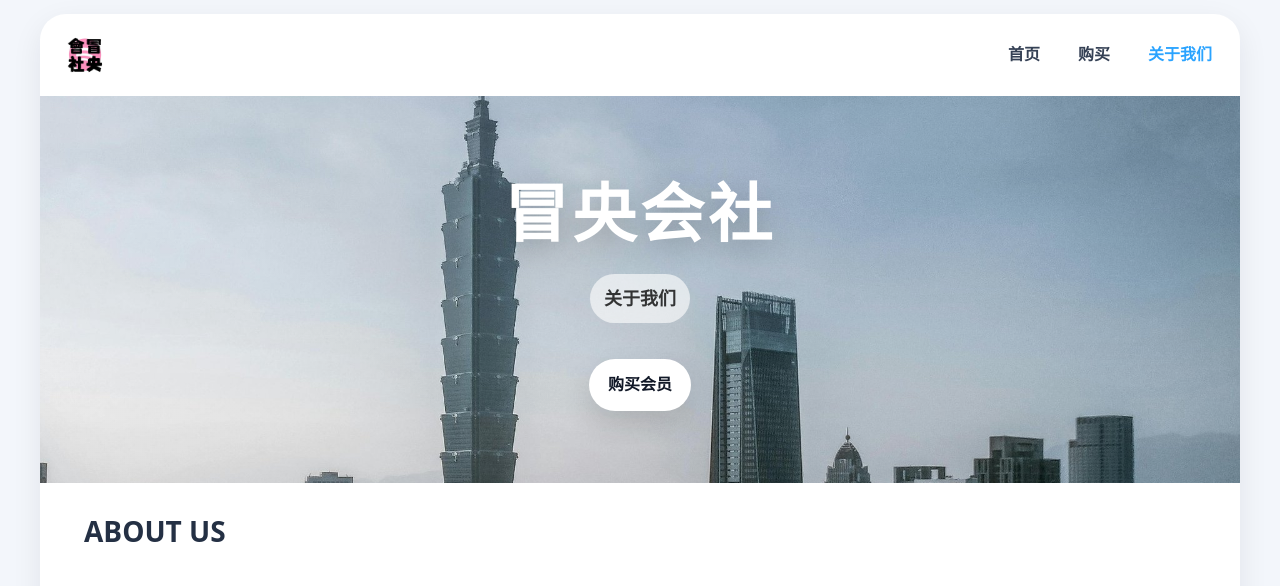
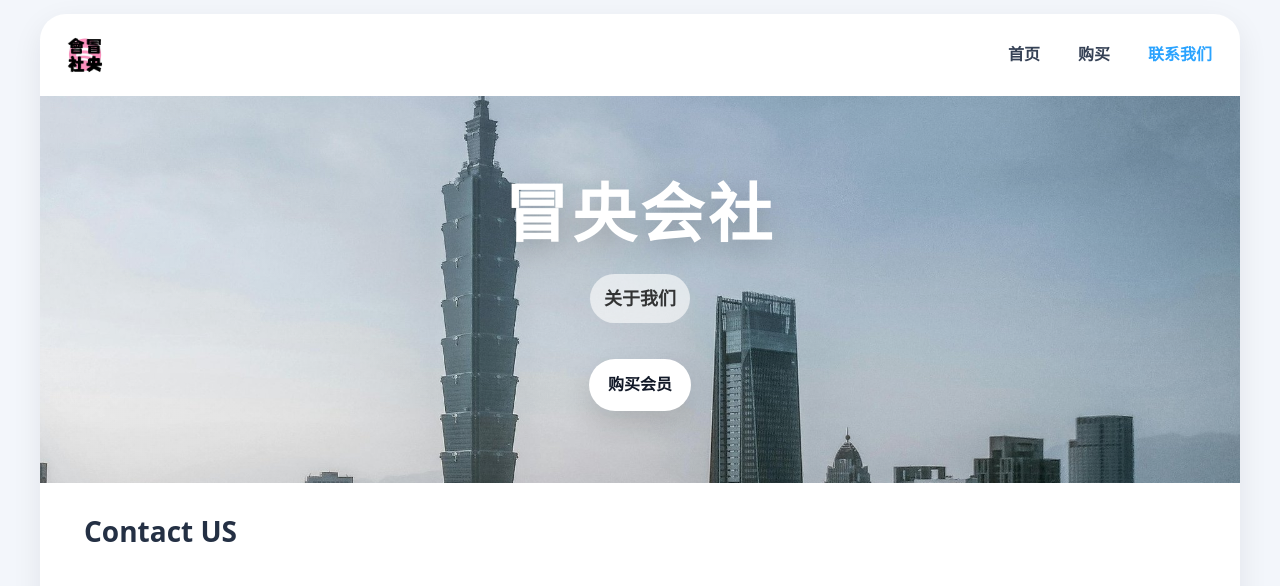
Before and after one commit to fangjunsheng555/maoyang-site, a plain HTML site: page about.html in a window 1280 px wide. Shown: the top 586 px of the page. Drawn offline with Linux system fonts and the light colour scheme.

Commit message:
更新 about.html

```diff
--- a/about.html
+++ b/about.html
@@ -3,7 +3,7 @@
 <head>
   <meta charset="utf-8" />
   <meta name="viewport" content="width=device-width,initial-scale=1" />
-  <title>冒央会社 - 关于我们</title>
+  <title>冒央会社 -联系我们</title>
   <meta name="description" content="spotify/netflyx会员，小火箭节点" />
   <link rel="stylesheet" href="assets/style.css" />
   <style>
@@ -19,7 +19,7 @@
         </a>
 
         <nav class="nav" aria-label="主导航">
-          <a class="" href="index.html">首页</a><a class="" href="services.html">购买</a><a class="active" href="about.html">关于我们</a>
+          <a class="" href="index.html">首页</a><a class="" href="services.html">购买</a><a class="active" href="about.html">联系我们</a>
         </nav>
 
         <button class="burger" data-burger aria-label="打开菜单"><span></span></button>
@@ -39,7 +39,7 @@
 <main>
   <section class="section">
     <div class="container">
-      <h1 style="margin:0;font-weight:900;font-size:28px;color:#243044;">ABOUT US</h1>
+      <h1 style="margin:0;font-weight:900;font-size:28px;color:#243044;">Contact US</h1>
       <p class="muted-center">&nbsp;</p>
       <p class="center" style="margin:0;font-size:18px;">
         QQ:2802632995/3412211505 &nbsp; WhatsApp:+1 4315093334 &nbsp;     tg:+44 7707489977
@@ -86,7 +86,7 @@
         <button class="close" data-drawer-close aria-label="关闭菜单">✕</button>
       </div>
       <nav aria-label="移动导航">
-        <a class="" href="index.html">首页</a><a class="" href="services.html">购买</a><a class="active" href="about.html">关于我们</a>
+        <a class="" href="index.html">首页</a><a class="" href="services.html">购买</a><a class="active" href="about.html">联系我们</a>
       </nav>
     </div>
   </div>
```
